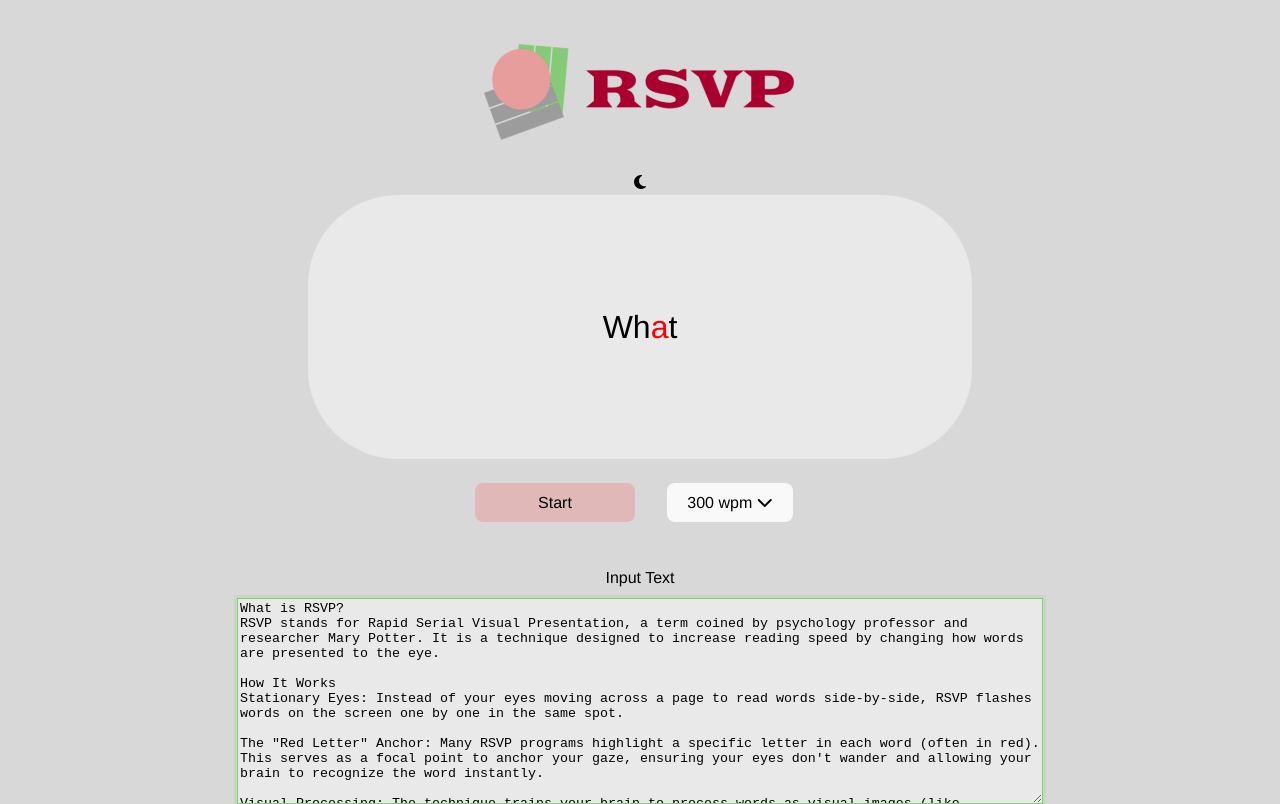
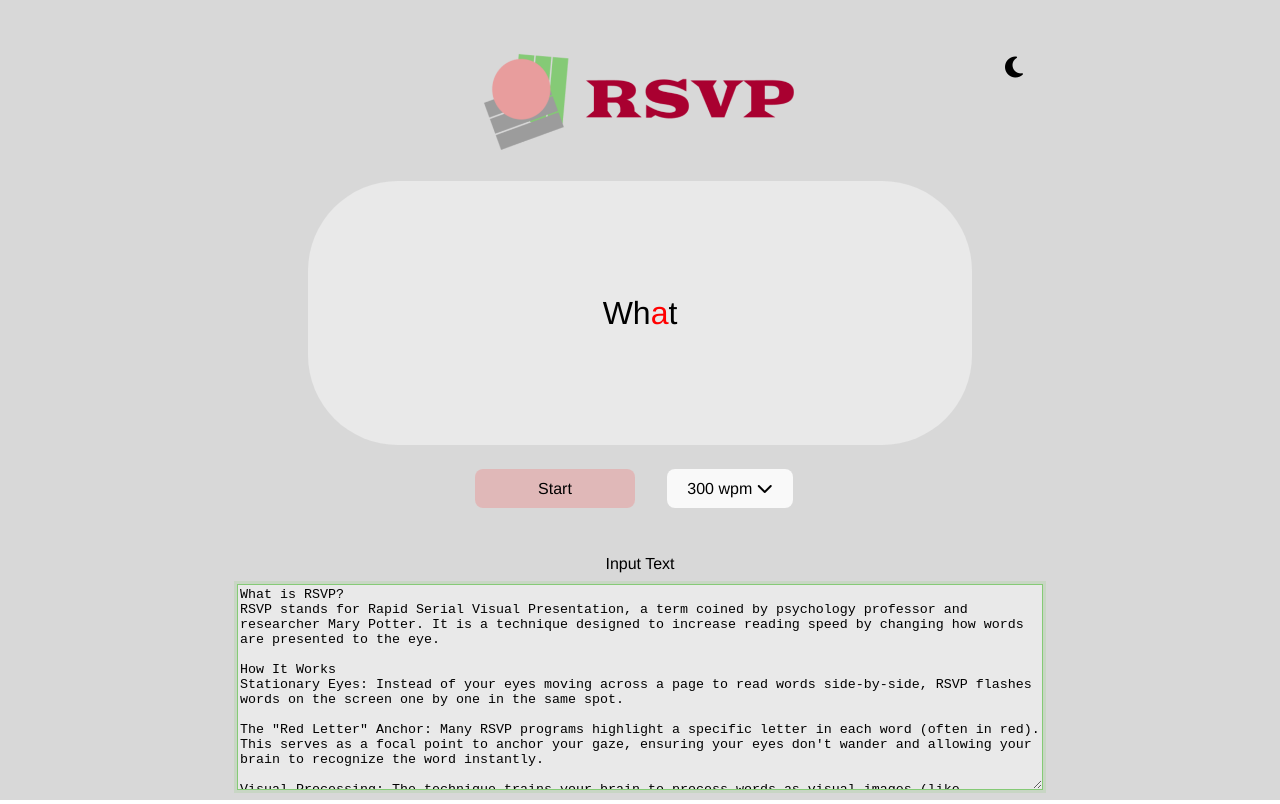
Before and after one commit to rachelannec/RSVP, a React (Vite) app: page / in a window 1280 px wide. Built offline with nearby package versions, Linux system fonts and the light colour scheme; a web font is replaced by a local one.

Commit message:
add theme toggle

```diff
--- a/src/App.css
+++ b/src/App.css
@@ -20,6 +20,15 @@
   padding: 1.5em;
   will-change: filter;
   transition: filter 300ms;
+}
+
+.theme-toggle {
+  position: absolute;
+  top: 20px;
+  right: 20px;
+  font-size: 1.5rem;
+  cursor: pointer;
+  color: var(--text-main);
 }
 
 .card {
```
